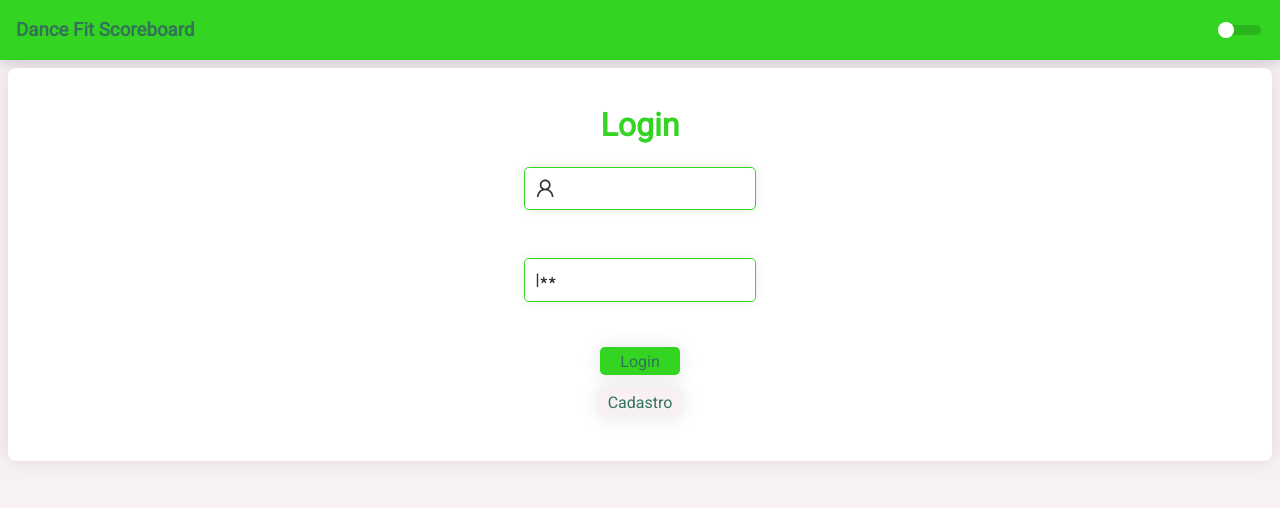
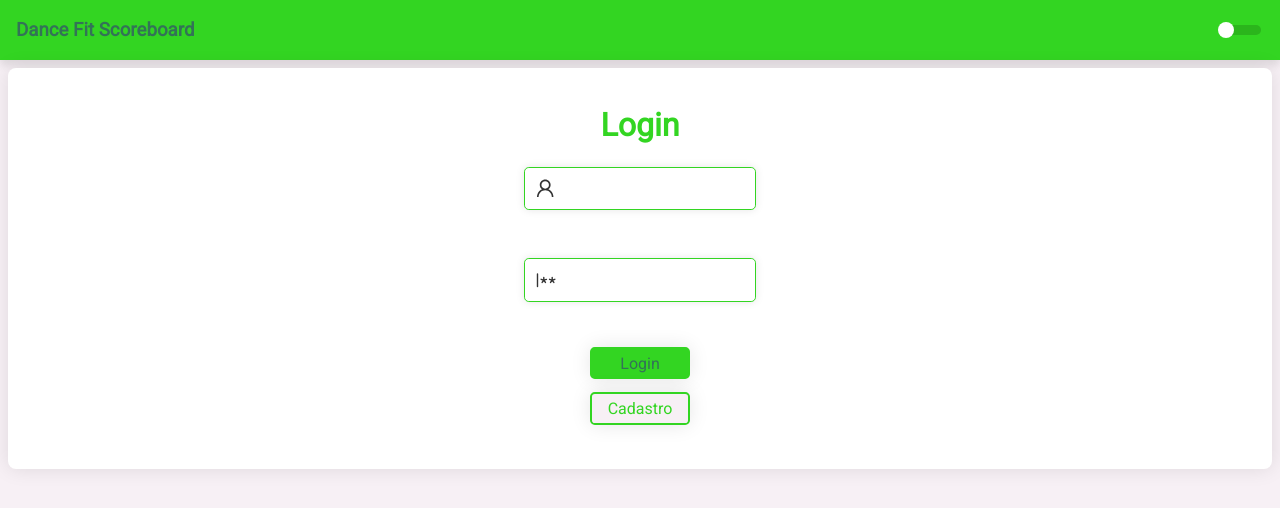
Before and after one commit to rlawisch/dance_fit_scoreboard_front, a React (Vite) app: page / in a window 1280 px wide. Shown: the top 508 px of the page. Built offline with nearby package versions, Linux system fonts and the light colour scheme.

Commit message:
changing button color scheme so it appears on both themes

```diff
--- a/src/components/Button/styles.ts
+++ b/src/components/Button/styles.ts
@@ -9,28 +9,37 @@ const StyledButton = styled.button<ButtonProps>`
   padding: 0.3rem 0.6rem;
   margin: 0.4rem;
   box-shadow: 0px 0px 20px rgba(0, 0, 0, 0.1);
-  min-width: 80px;
+  min-width: 100px;
 
   border-radius: 0.3rem;
-  border-style: none;
+  border-style: solid;
+  border-color: ${(props) =>
+    props.vanilla ? props.theme.colors.primary : props.theme.colors.primary};
 
-  color: ${(props) => props.theme.colors.secundary};
+  color: ${(props) =>
+    props.vanilla ? props.theme.colors.secundary : props.theme.colors.primary};
   background-color: ${(props) =>
     props.vanilla ? props.theme.colors.primary : props.theme.colors.background};
 
   &:hover {
     background-color: ${(props) =>
-      props.vanilla ? shade(0.1, props.theme.colors.primary) : shade(0.1, props.theme.colors.background)};
+      props.vanilla
+        ? shade(0.1, props.theme.colors.primary)
+        : shade(0.1, props.theme.colors.background)};
   }
 
   &:active {
     background-color: ${(props) =>
-      props.vanilla ? shade(0.3, props.theme.colors.primary) : shade(0.3, props.theme.colors.background)};
+      props.vanilla
+        ? shade(0.3, props.theme.colors.primary)
+        : shade(0.3, props.theme.colors.background)};
   }
 
   &:disabled {
     background-color: ${(props) =>
-      props.vanilla ?  shade(-0.3, props.theme.colors.primary) : shade(-0.3, props.theme.colors.background)};
+      props.vanilla
+        ? shade(-0.3, props.theme.colors.primary)
+        : shade(-0.3, props.theme.colors.background)};
   }
 `;
 
```
